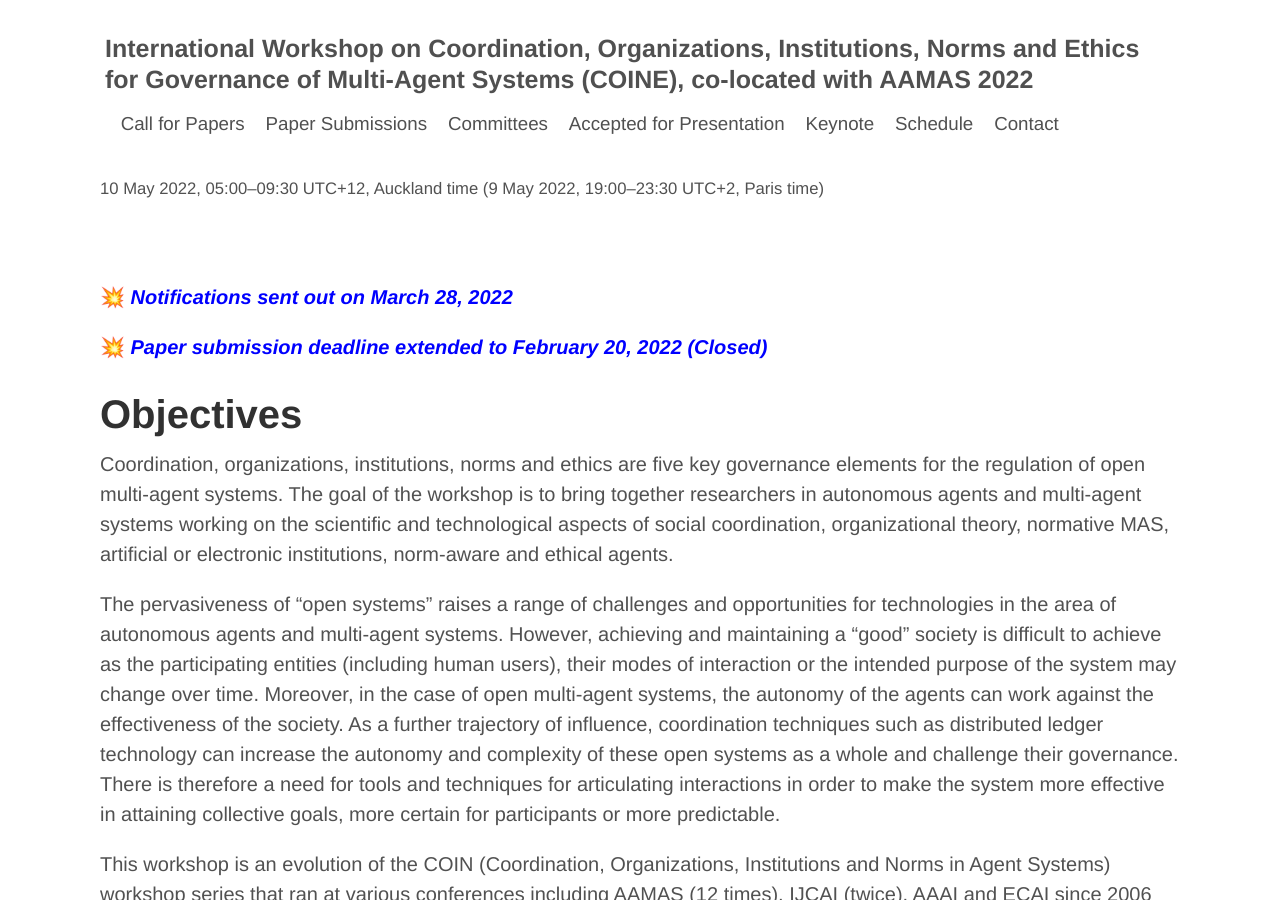
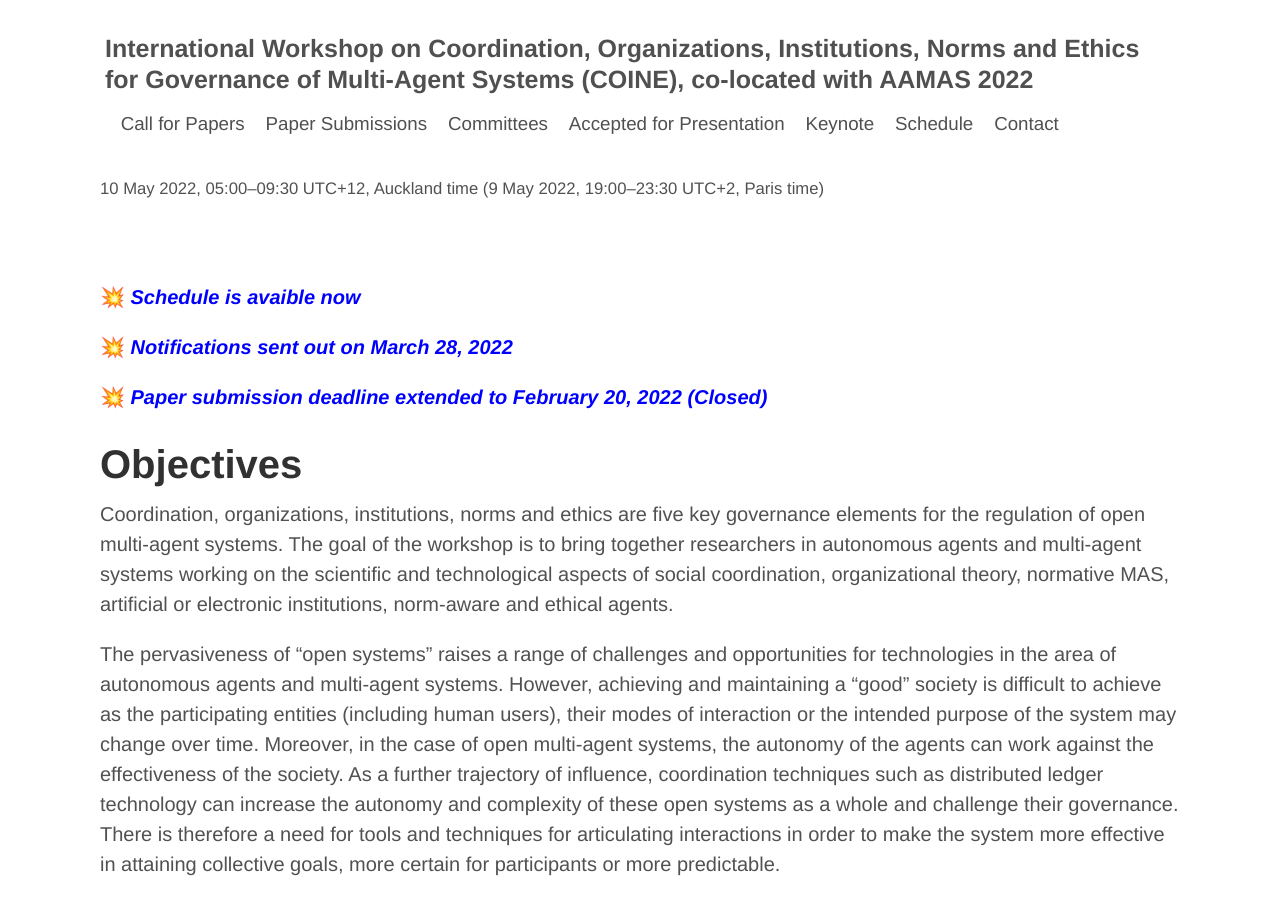
Before and after one commit to jithincheriyan/coine-2022-auckland, a Jekyll site: the page built from index.md, in a window 1280 px wide and 900 px high. Built offline with Jekyll 4.4.1, drawn with Linux system fonts in a browser that asks for light colours.

Commit message:
schedule update

```diff
--- a/index.md
+++ b/index.md
@@ -2,6 +2,8 @@
 layout: default
 title: COINE
 ---
+💥 __*<span style="color:blue">Schedule is avaible now </span>*__
+
 💥 __*<span style="color:blue">Notifications sent out on March 28, 2022 </span>*__
 
 💥 __*<span style="color:blue">Paper submission deadline extended to February 20, 2022 (Closed)</span>*__
```
